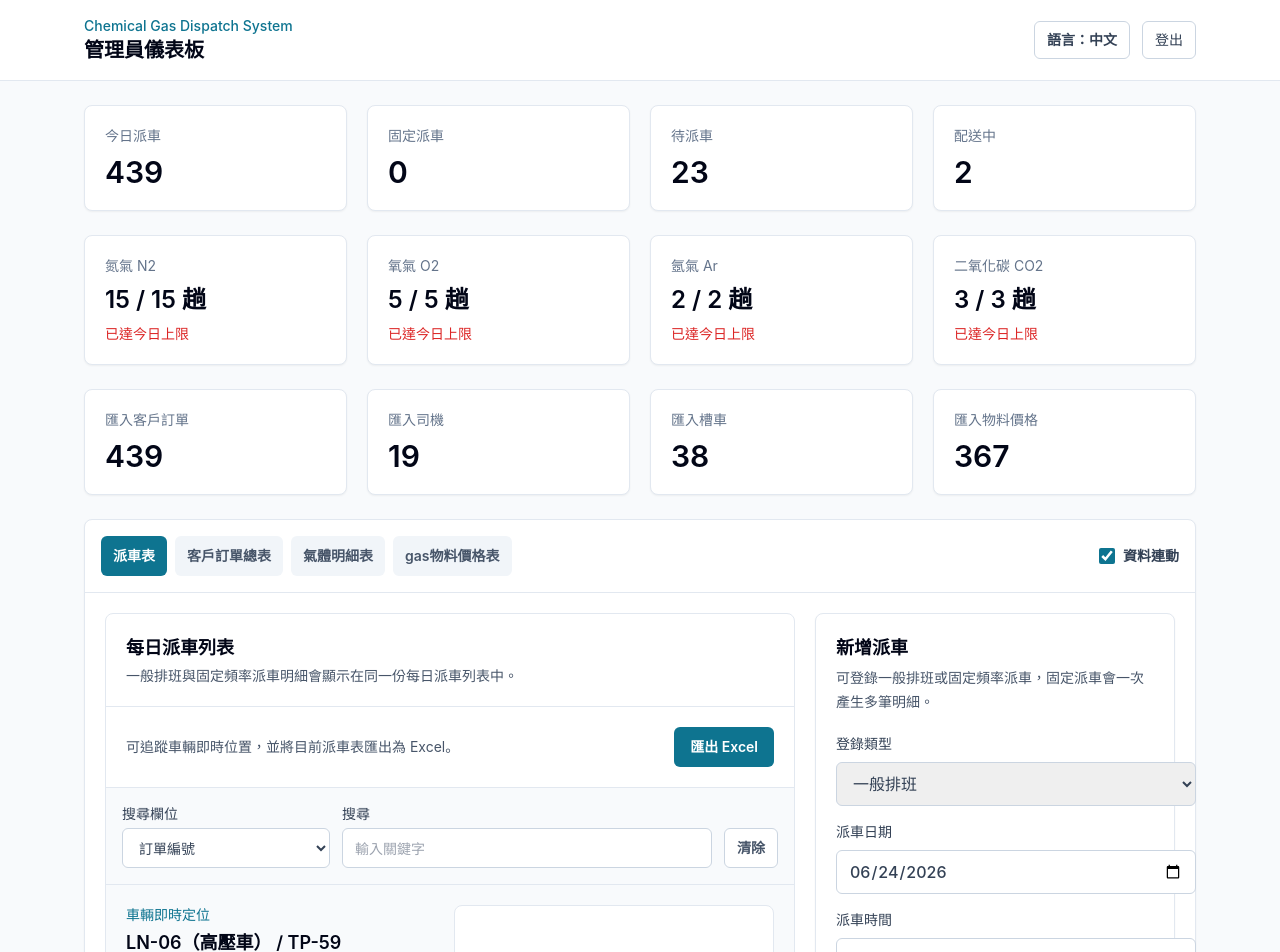
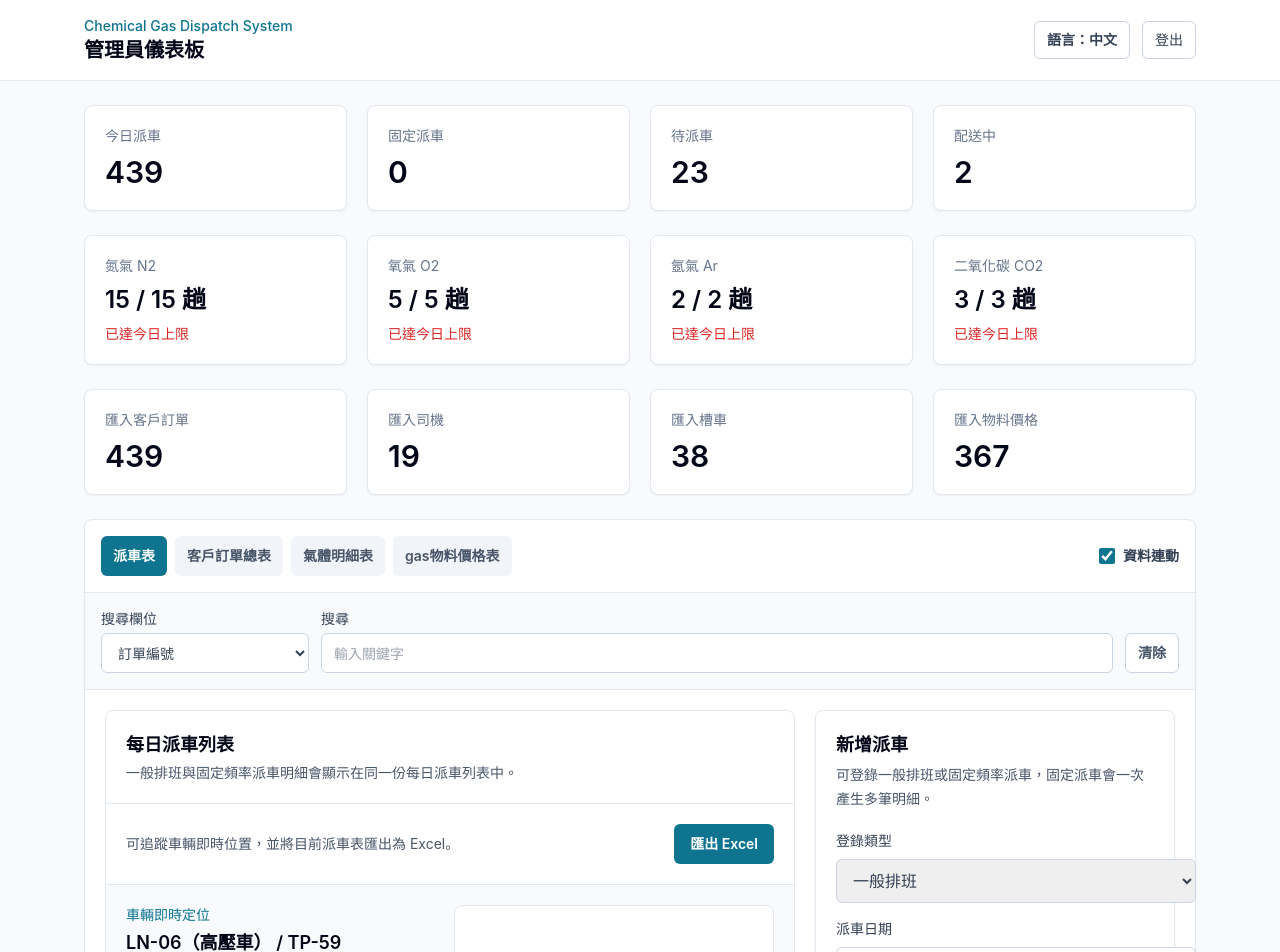
Before and after one commit to cindy1155/chemical-gas-dispatch, a React (Vite) app: page /dashboard in a window 1280 px wide. Shown: the top 952 px of the page. Built offline with nearby package versions, Linux system fonts and the light colour scheme; grey boxes are pictures that could not be loaded.

Commit message:
Move tab search filters below tabs

```diff
--- a/src/pages/DashboardPage.tsx
+++ b/src/pages/DashboardPage.tsx
@@ -259,6 +259,22 @@ const materialSearchOptions: SearchFieldOption<MaterialPriceWithOrder>[] = [
   { value: "matchStatus", label: "比對狀態", getValue: (item) => (item.matchedOrder ? "已對應" : "未對應") },
 ];
 
+const getSearchOptionsForTab = (tab: WorkTab) => {
+  if (tab === "客戶訂單總表") {
+    return customerOrderSearchOptions;
+  }
+
+  if (tab === "氣體明細表") {
+    return tankerSearchOptions;
+  }
+
+  if (tab === "gas物料價格表") {
+    return materialSearchOptions;
+  }
+
+  return dispatchSearchOptions;
+};
+
 const statusStyles: Record<DispatchStatus, string> = {
   待派車: "bg-amber-50 text-amber-700 ring-amber-200",
   配送中: "bg-cyan-50 text-cyan-700 ring-cyan-200",
@@ -347,6 +363,8 @@ export function DashboardPage() {
       [tab]: nextFilter,
     }));
   };
+
+  const activeSearchOptions = getSearchOptionsForTab(activeTab);
 
   const updateTankerSelection = (tankNo: string) => {
     const vehicle = getTankerVehicleLabel(tankNo);
@@ -589,6 +607,11 @@ export function DashboardPage() {
               {t("資料連動")}
             </label>
           </div>
+          <SearchToolbar
+            filter={tableFilters[activeTab]}
+            onChange={(nextFilter) => updateTableFilter(activeTab, nextFilter)}
+            options={activeSearchOptions}
+          />
 
           {activeTab === "派車表" ? (
             <section className="grid gap-5 p-5 lg:grid-cols-[1fr_360px]">
@@ -609,11 +632,6 @@ export function DashboardPage() {
                     {t("匯出 Excel")}
                   </button>
                 </div>
-                <SearchToolbar
-                  filter={tableFilters["派車表"]}
-                  onChange={(nextFilter) => updateTableFilter("派車表", nextFilter)}
-                  options={dispatchSearchOptions}
-                />
                 {trackedLocation ? <VehicleLocationPanel location={trackedLocation} /> : null}
                 <DispatchList
                   items={filteredTasks}
@@ -640,30 +658,24 @@ export function DashboardPage() {
 
           {activeTab === "客戶訂單總表" ? (
             <CustomerOrderTable
-              filter={tableFilters["客戶訂單總表"]}
               isDataLinked={isDataLinked}
               items={filteredCustomerOrders}
-              onFilterChange={(nextFilter) => updateTableFilter("客戶訂單總表", nextFilter)}
               onSelect={handleSelectOrder}
             />
           ) : null}
 
           {activeTab === "氣體明細表" ? (
             <TankerTable
-              filter={tableFilters["氣體明細表"]}
               isDataLinked={isDataLinked}
               items={filteredTankers}
-              onFilterChange={(nextFilter) => updateTableFilter("氣體明細表", nextFilter)}
               onSelect={handleSelectTanker}
             />
           ) : null}
 
           {activeTab === "gas物料價格表" ? (
             <MaterialPriceTable
-              filter={tableFilters["gas物料價格表"]}
               isDataLinked={isDataLinked}
               items={filteredMaterialPrices}
-              onFilterChange={(nextFilter) => updateTableFilter("gas物料價格表", nextFilter)}
               onSelect={handleSelectMaterial}
             />
           ) : null}
@@ -837,17 +849,13 @@ function DispatchList({ items, onRemarkChange, onTrack }: DispatchListProps) {
 
 type CustomerOrderTableProps = {
   items: DispatchTask[];
-  filter: TableFilterState;
   isDataLinked: boolean;
-  onFilterChange: (nextFilter: TableFilterState) => void;
   onSelect: (task: DispatchTask) => void;
 };
 
 function CustomerOrderTable({
-  filter,
   isDataLinked,
   items,
-  onFilterChange,
   onSelect,
 }: CustomerOrderTableProps) {
   const { t } = useLanguage();
@@ -857,11 +865,6 @@ function CustomerOrderTable({
       description="顯示匯入的客戶訂單資料，開啟資料連動後可帶入派車表。"
       title="客戶訂單總表"
     >
-      <SearchToolbar
-        filter={filter}
-        onChange={onFilterChange}
-        options={customerOrderSearchOptions}
-      />
       <table className="min-w-[980px] w-full border-collapse text-left text-sm">
         <thead className="bg-slate-100 text-slate-600">
           <tr>
@@ -905,13 +908,11 @@ function CustomerOrderTable({
 
 type TankerTableProps = {
   items: typeof importedTankers;
-  filter: TableFilterState;
   isDataLinked: boolean;
-  onFilterChange: (nextFilter: TableFilterState) => void;
   onSelect: (tankNo: string) => void;
 };
 
-function TankerTable({ filter, isDataLinked, items, onFilterChange, onSelect }: TankerTableProps) {
+function TankerTable({ isDataLinked, items, onSelect }: TankerTableProps) {
   const { t } = useLanguage();
 
   return (
@@ -919,11 +920,6 @@ function TankerTable({ filter, isDataLinked, items, onFilterChange, onSelect }:
       description="槽車編號可與派車表串聯，選取後會同步高壓車或低壓車標示。"
       title="氣體明細表"
     >
-      <SearchToolbar
-        filter={filter}
-        onChange={onFilterChange}
-        options={tankerSearchOptions}
-      />
       <table className="min-w-[860px] w-full border-collapse text-left text-sm">
         <thead className="bg-slate-100 text-slate-600">
           <tr>
@@ -967,17 +963,13 @@ function TankerTable({ filter, isDataLinked, items, onFilterChange, onSelect }:
 
 type MaterialPriceTableProps = {
   items: MaterialPriceWithOrder[];
-  filter: TableFilterState;
   isDataLinked: boolean;
-  onFilterChange: (nextFilter: TableFilterState) => void;
   onSelect: (material: MaterialPriceWithOrder) => void;
 };
 
 function MaterialPriceTable({
-  filter,
   isDataLinked,
   items,
-  onFilterChange,
   onSelect,
 }: MaterialPriceTableProps) {
   const { t } = useLanguage();
@@ -987,11 +979,6 @@ function MaterialPriceTable({
       description="物料價格資料可帶入客戶、訂單與氣體種類，後續可再串接正式報價資料庫。"
       title="gas物料價格表"
     >
-      <SearchToolbar
-        filter={filter}
-        onChange={onFilterChange}
-        options={materialSearchOptions}
-      />
       <table className="min-w-[1480px] w-full border-collapse text-left text-sm">
         <thead className="bg-slate-100 text-slate-600">
           <tr>
@@ -1087,13 +1074,13 @@ type DataTableShellProps = {
   children: ReactNode;
 };
 
-type SearchToolbarProps<T> = {
+type SearchToolbarProps = {
   filter: TableFilterState;
-  options: SearchFieldOption<T>[];
+  options: Array<Pick<SearchFieldOption<unknown>, "value" | "label">>;
   onChange: (nextFilter: TableFilterState) => void;
 };
 
-function SearchToolbar<T>({ filter, onChange, options }: SearchToolbarProps<T>) {
+function SearchToolbar({ filter, onChange, options }: SearchToolbarProps) {
   const { t } = useLanguage();
 
   return (
```
